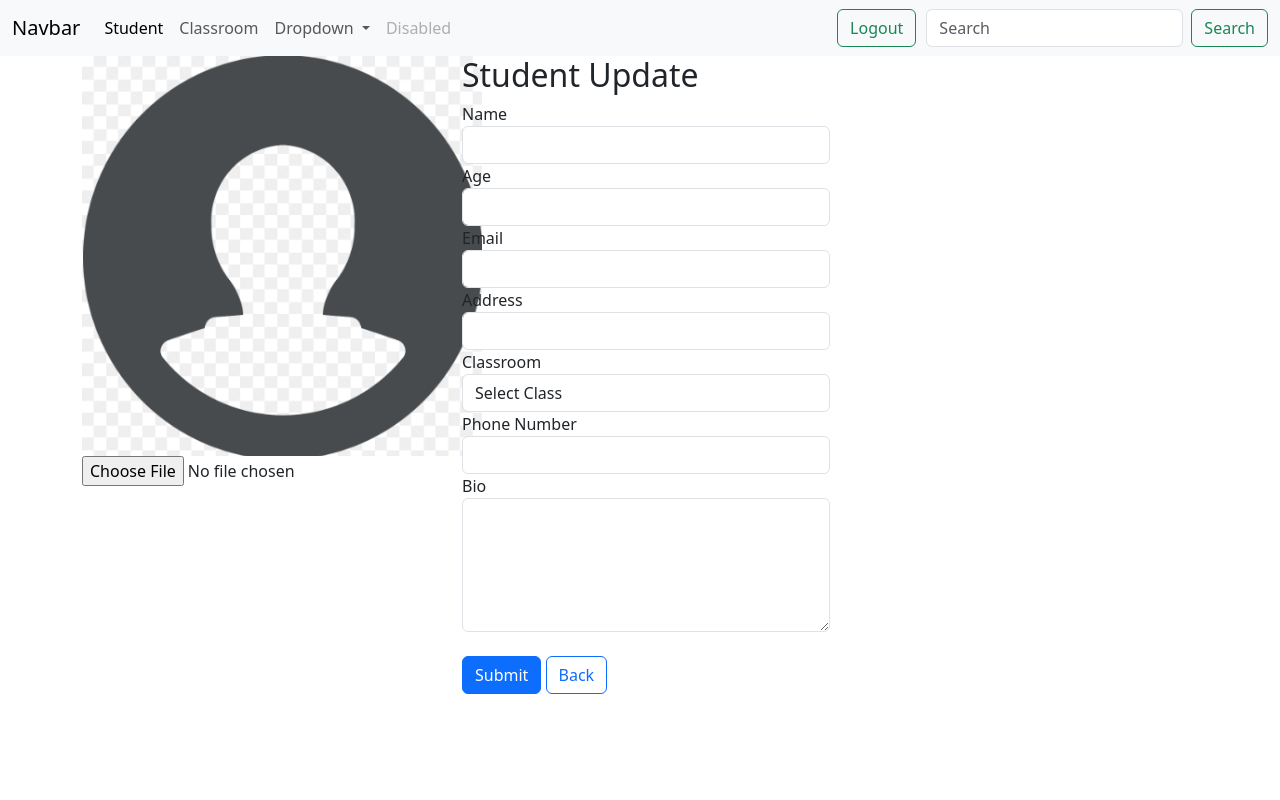
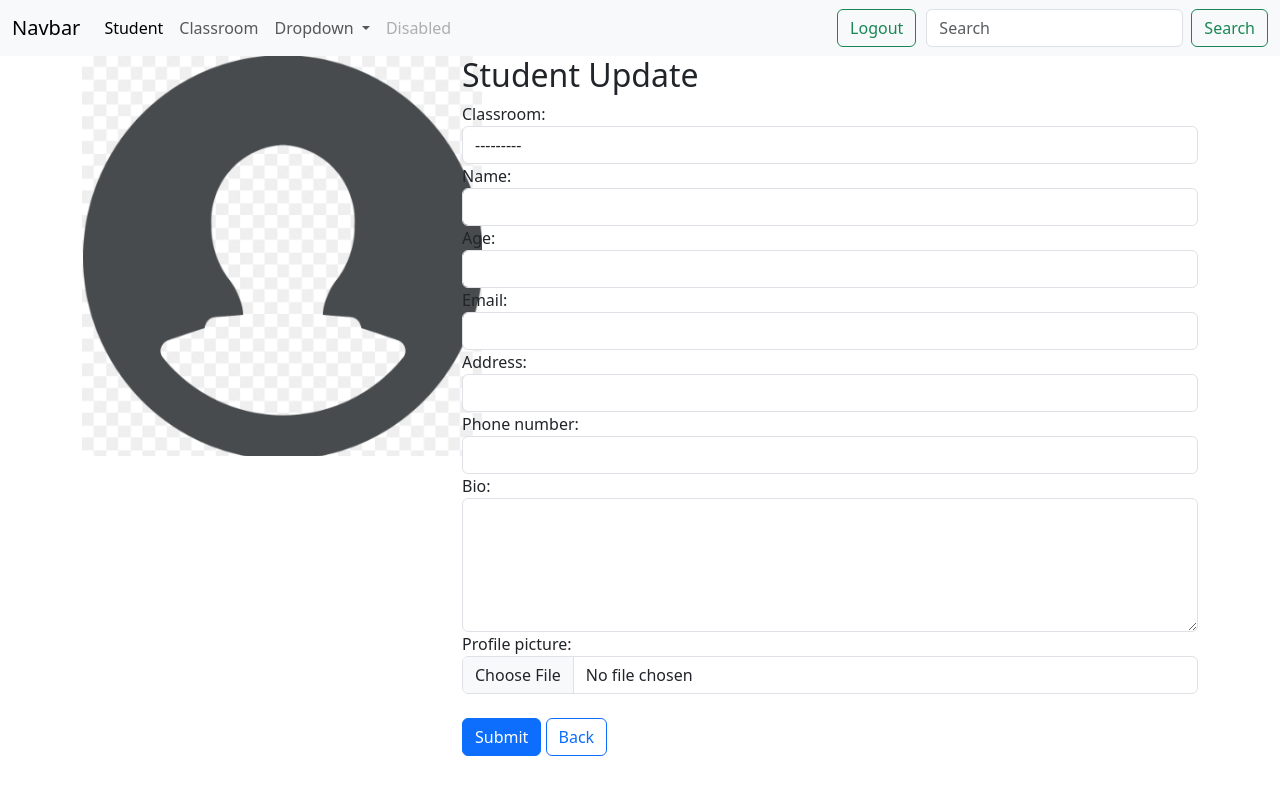
Before and after one commit to keshavjha492/django, a Django app: template classbased/templates/classbased/student_update.html in a window 1280 px wide. Run offline with Django 5.2, Linux system fonts and the light colour scheme; the template is opened without the code that fills it: values that come from a table or form of the project are taken from there, others are empty; some libraries are stand-ins or nearby versions.

Commit message:
CRUD complete

```diff
--- a/classbased/forms.py
+++ b/classbased/forms.py
@@ -12,6 +12,12 @@ class ClassRoomModelForm(forms.ModelForm):
 class StudentModelForm(forms.ModelForm):
     phone_number = forms.CharField(max_length = 14)
     bio = forms.CharField(widget=forms.Textarea(attrs={'rows': 5}))
+    profile_picture = forms.ImageField(required=False)
     class Meta:
         model = Student
         fields = "__all__"
+
+    def __init__(self, *args, **kwargs):
+        super().__init__(*args, **kwargs)
+        for field in self.fields:
+            self.fields[field].widget.attrs.update({'class': 'form-control'})
--- a/classbased/templates/classbased/student_create.html
+++ b/classbased/templates/classbased/student_create.html
@@ -9,7 +9,9 @@ Create student
 <div class="container">
     <form method = "post">
         {% csrf_token %}
-        {{form.as_p}}
+        <div class = "form-group" style ="width: 50%">
+          {{form}}
+        </div>
         <br>
         <button type = 'submit' class="btn btn-success"> Submit</button>
         <a href="3" class = "btn btn-primary">Cancel</a>
--- a/classbased/templates/classbased/student_update.html
+++ b/classbased/templates/classbased/student_update.html
@@ -19,56 +19,10 @@
                              alt="profile_picture">
                     {% endif %}
                     <br>
-                    <input type="file" name="profile_picture">
-                    {% if student.studentprofile.profile_picture %}
-                        <a href="{{ student.studentprofile.profile_picture.url }}" target="_blank">{{ student.studentprofile.profile_picture }}</a>
-                    {% endif %}
                 </div>
                 <div class="col-md-8">
                     <h2>Student Update</h2>
-                    <div class="form-group">
-                        <label>Name</label>
-                        <input type="text" name="name" value="{{ student.name }}" class="form-control"
-                               style="width: 50%">
-                    </div>
-                    <div class="form-group">
-                        <label>Age</label>
-                        <input type="number" name="age" value="{{ student.age }}" class="form-control"
-                               style="width: 50%">
-                    </div>
-                    <div class="form-group">
-                        <label>Email</label>
-                        <input type="email" name="email" value="{{ student.email }}" class="form-control"
-                               style="width: 50%">
-                    </div>
-                    <div class="form-group">
-                        <label>Address</label>
-                        <input type="text" name="address" value="{{ student.address }}" class="form-control"
-                               style="width: 50%">
-                    </div>
-                    <div class="form-group">
-                        <label>Classroom</label>
-                        <select class="form-control" style="width: 50%" name="classroom">
-                            <option selected value="null">Select Class</option>
-                            {% for class in classrooms %}
-                                {%if student.classroom.id == class.id%}
-                                    <option selected value ="{{class.id}}">{{class.name}}</option>
-                                {%else%}
-                                    <option value="{{ class.id }}">{{ class.name }}</option>
-                                {%endif%}
-                            {% endfor %}
-                        </select>
-                    </div>
-                    <div class="form-group">
-                        <label>Phone Number</label>
-                        <input type="text" name="phone" value="{{ student.studentprofile.phone }}" class="form-control"
-                               style="width: 50%">
-                    </div>
-                    <div class="form-group">
-                        <label>Bio</label>
-                        <textarea name="bio" class="form-control" style="width: 50%;"
-                                  rows="5">{{ student.studentprofile.bio }}</textarea>
-                    </div>
+                    {{form}}
                 <br>
                 <button type="submit" class="btn btn-primary">Submit</button>
                 <a href="{% url 'classbased:student_detail' student.id %}" class="btn btn-outline-primary">Back</a>
```
Also changed, not shown: classbased/views.py (+32 -2 lines).
